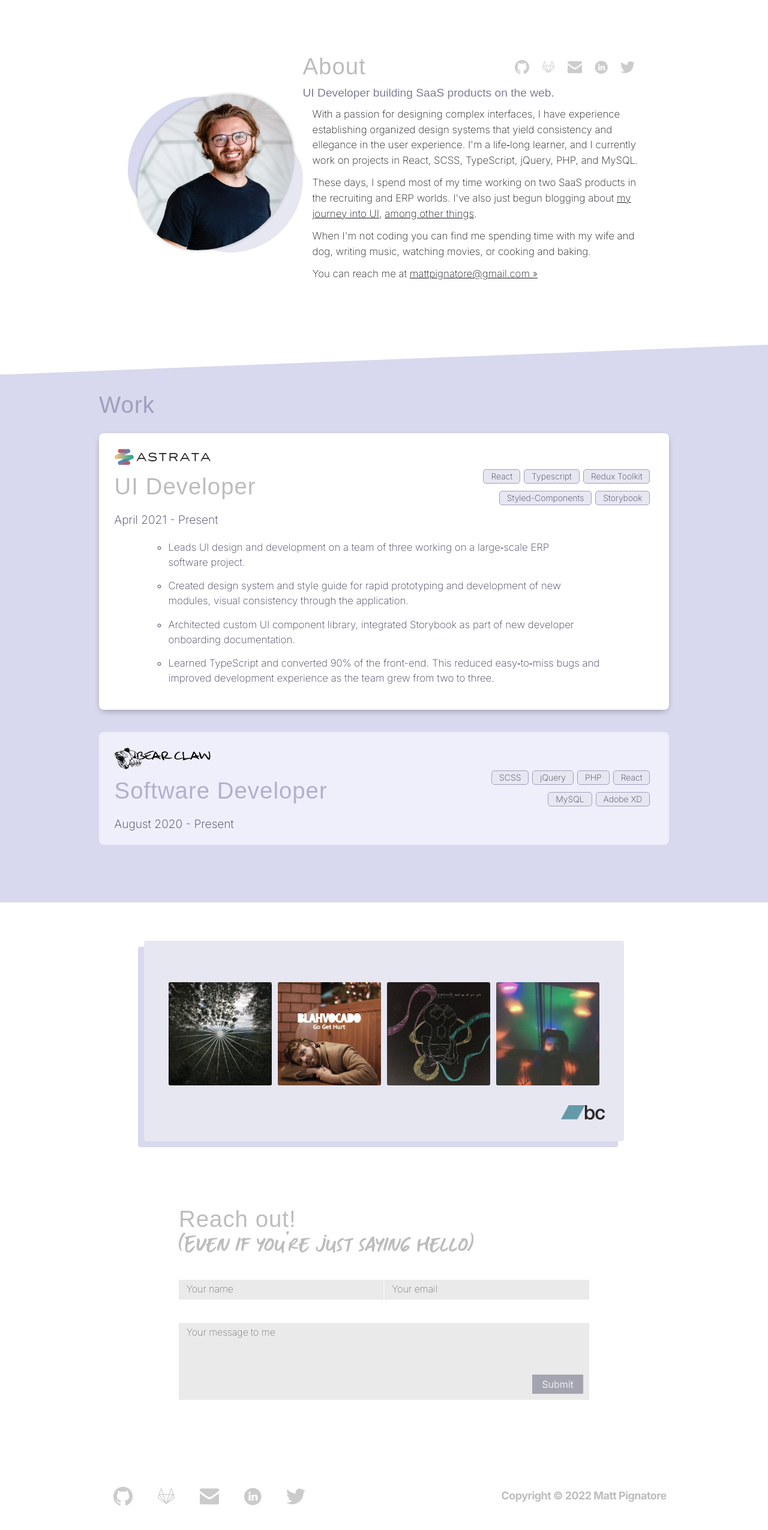
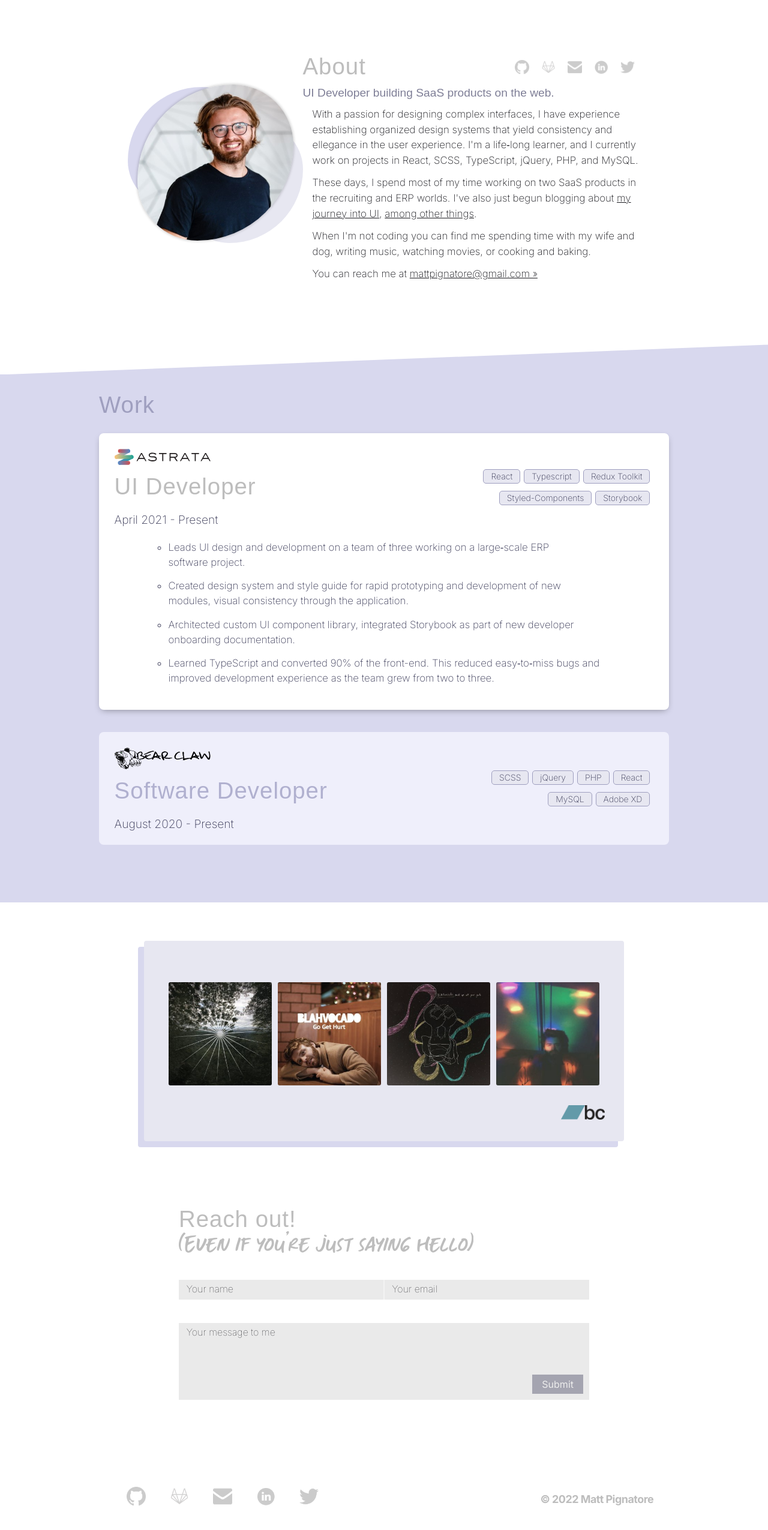
Before and after one commit to mpaitgt/portfolio, a website: page index.html in a window 1280 px wide. Shown: the part 83-2633 px from the top of the page at 60% size. Drawn offline with Linux system fonts and the light colour scheme; a web font is replaced by a local one.

Commit message:
Fixed footer, spacing in about

```diff
--- a/assets/css/_navbar.scss
+++ b/assets/css/_navbar.scss
@@ -195,6 +195,7 @@ footer.navbar {
       letter-spacing: -0.5px;
       font-weight: 700;
       color: $gray__dark;
+      margin-top: 12px;
     }
   }
 }
--- a/assets/css/_work.scss
+++ b/assets/css/_work.scss
@@ -61,6 +61,9 @@
     padding: 1rem;
     border-left: none;
     border-bottom: 1px solid $blue__light-x;
+  }
+  @include nav-collapse {
+    padding-bottom: 2rem;
   }
   .about__content {
     @include tablet {
--- a/assets/css/style2.scss
+++ b/assets/css/style2.scss
@@ -101,7 +101,7 @@ html {
       position: relative;
       display: flex;
       flex-direction: column;
-      margin: 0 auto;
+      margin: 0 auto 2rem auto;
       img.img {
         box-shadow: 0px 0px 4px 1px rgba(0, 0, 0, 0.2);
         max-width: 260px;
--- a/index.html
+++ b/index.html
@@ -382,7 +382,7 @@
           </a>
         </li>
       </ul>
-      <p class="foot__copyright">Copyright &copy; <span id="year"></span> Matt Pignatore</p>
+      <p class="foot__copyright">&copy; <span id="year"></span> Matt Pignatore</p>
     </div>
   </footer>
 
```
Also changed, not shown: assets/css/style2.css, 1 other file.
